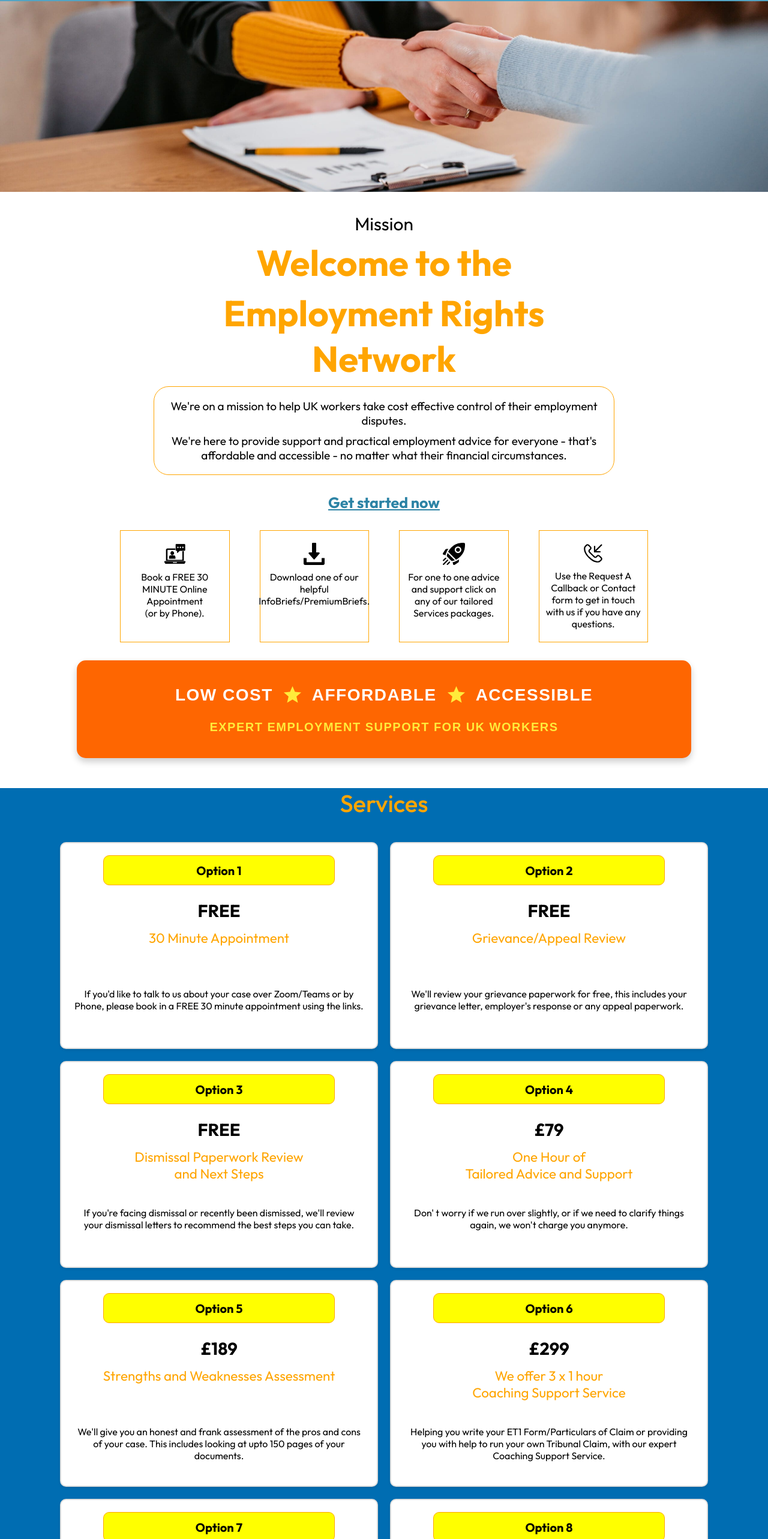
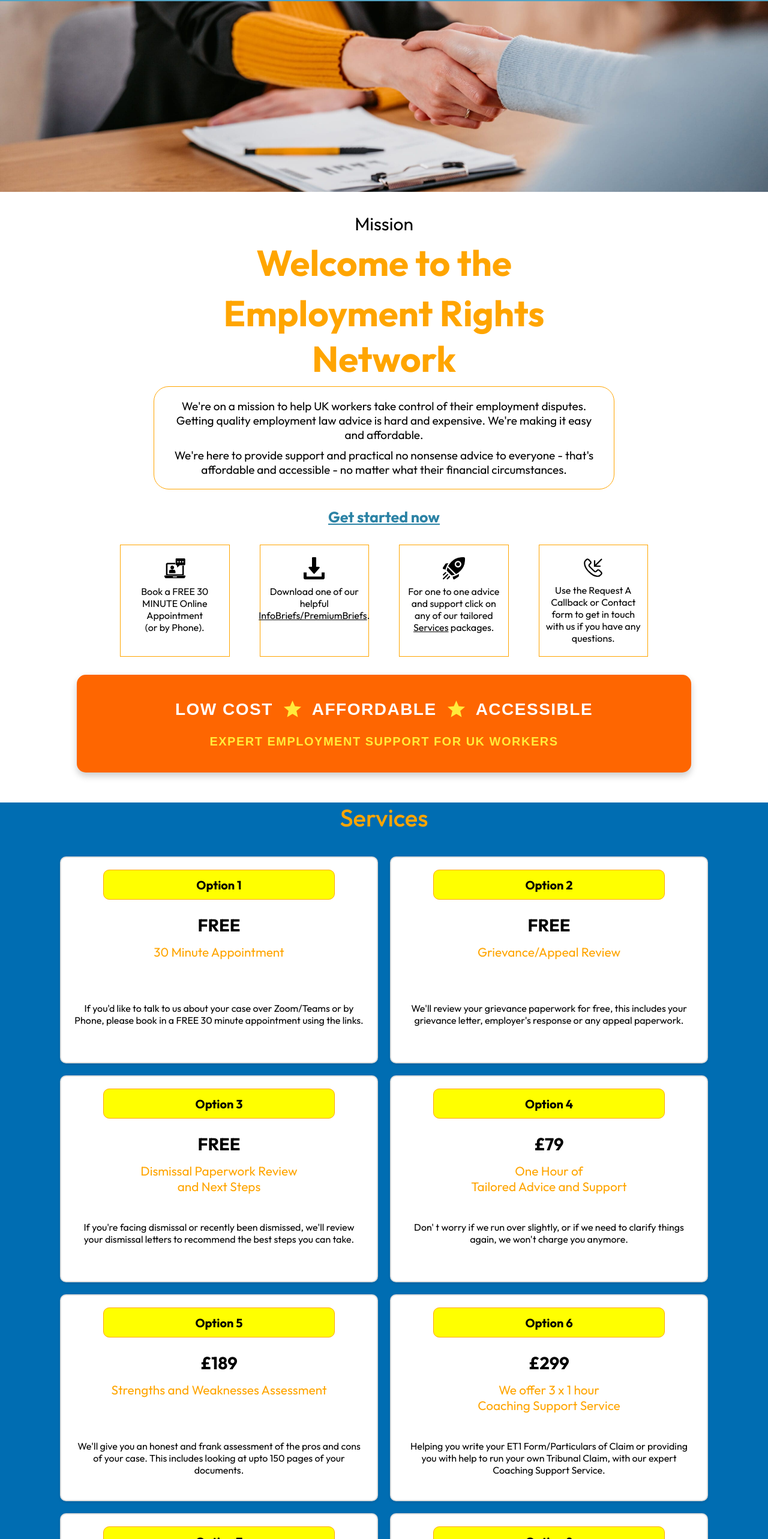
Before and after one commit to SabbirHossainRuet/myet-project, a React (Vite) app in the folder frontend/: page / in a window 1280 px wide. Shown: the part 178-2744 px from the top of the page at 60% size. Built offline with nearby package versions, Linux system fonts and the light colour scheme.

Commit message:
Update 1 01.09.24 Office

```diff
--- a/frontend/src/assets/assets.js
+++ b/frontend/src/assets/assets.js
@@ -120,23 +120,23 @@ export const services = [
     {
         _id: "7",
         name: "Option 7",
+        price: 499,
+        text: "Pay for 5, Get 6 Hours of our Coaching Support Service",
+        description: "Pay for 5 hours and we'll provide 6 hours of our Coaching Support Service. You'll recieve a dedicated employment coach working 1 to 1 with you."
+    },
+    {
+        _id: "8",
+        name: "Option 8",
         price: 699,
         text: "ET1 Completion Service",
         description: "If you'd like us to write your ET1 for you, we're happy to do that also."
     },
     {
-        _id: "8",
-        name: "Option 8",
+        _id: "9",
+        name: "Option 9",
         price: 949,
         text: "Commission an expert Employment Lawyer through us to draft your ET1 Particulars of Claim",
         description: "As we instruct on multiple ET1s every week, we'll get the best rate for you."
-    },
-    {
-        _id: "9",
-        name: "Option 9",
-        price: 949,
-        text: "Example Text",
-        description: "Example Text"
     },
 
 ]
--- a/frontend/src/components/Mission/Mission.css
+++ b/frontend/src/components/Mission/Mission.css
@@ -143,13 +143,9 @@
 }
 
 .link-services {
-    text-decoration: none;
+    text-decoration: underline;
     color: inherit;
     cursor: pointer;
-}
-
-.link-services:hover {
-    text-decoration: underline;
 }
 
 
--- a/frontend/src/components/Mission/Mission.jsx
+++ b/frontend/src/components/Mission/Mission.jsx
@@ -31,8 +31,8 @@ const Mission = () => {
                     <h2>Welcome to the</h2>
                     <h2>Employment Rights Network</h2>
                     <div className="mission-texts-text">
-                        <p>{`We're on a mission to help UK workers take cost effective control of their employment disputes.`}</p>
-                        <p>{`We're here to provide support and practical employment advice for everyone - that's affordable and accessible - no matter what their financial circumstances.`}</p>
+                        <p>{`We're on a mission to help UK workers take control of their employment disputes. Getting quality employment law advice is hard and expensive. We're making it easy and affordable.`}</p>
+                        <p>{`We're here to provide support and practical no nonsense advice to everyone - that's affordable and accessible - no matter what their financial circumstances.`}</p>
                     </div>
                 </div>
                 <h3><u>Get started now</u></h3>
--- a/frontend/src/components/Newsletter/Newsletter.css
+++ b/frontend/src/components/Newsletter/Newsletter.css
@@ -19,9 +19,8 @@
 .news-container .left {
     display: inline-block;
     margin: 0 auto;
-    width: 90%;
+    width: 92%;
     box-sizing: border-box;
-    padding-right: 10px;
 }
 
 
@@ -29,21 +28,21 @@
     display: flex;
     flex-direction: column;
     margin: 0 auto;
-    width: 90%;
+    width: 50%;
     box-sizing: border-box;
     gap: 10px;
 }
 
 .alt {
     color: orange;
-    font-size: 45px;
+    font-size: 42px;
     text-align: center;
     font-family: "Kalam";
 }
 
 .alt2 {
     color: orange;
-    font-size: 28px;
+    font-size: 26px;
     text-align: center;
 }
 
--- a/frontend/src/components/Newsletter/Newsletter.jsx
+++ b/frontend/src/components/Newsletter/Newsletter.jsx
@@ -40,7 +40,7 @@ const NewsLetter = () => {
             <div className="news-container">
                 <div className="left">
                     <h2 className="alt">Stay up to date with us,</h2>
-                    <h2 className="alt2">Get the latest case updates and employment news straight to your inbox.<br />Sign up to our monthly Newsletter <br />by completing your details:</h2>
+                    <h2 className="alt2">Get the latest case updates and employment news straight to your inbox.<br />Sign up to our monthly Newsletter by completing your details:</h2>
                     {/* <p style={{ textAlign: "center" }}>
                         Stay up to date with us, and how we're supporting UK workers to resolve their employment disputes.
                     </p> */}
--- a/frontend/src/components/Services/Services.css
+++ b/frontend/src/components/Services/Services.css
@@ -83,7 +83,7 @@
 }
 
 .services-bundle-item .text {
-    font-size: 1.4em;
+    font-size: 1.3em;
     color: orange;
 }
 
```
